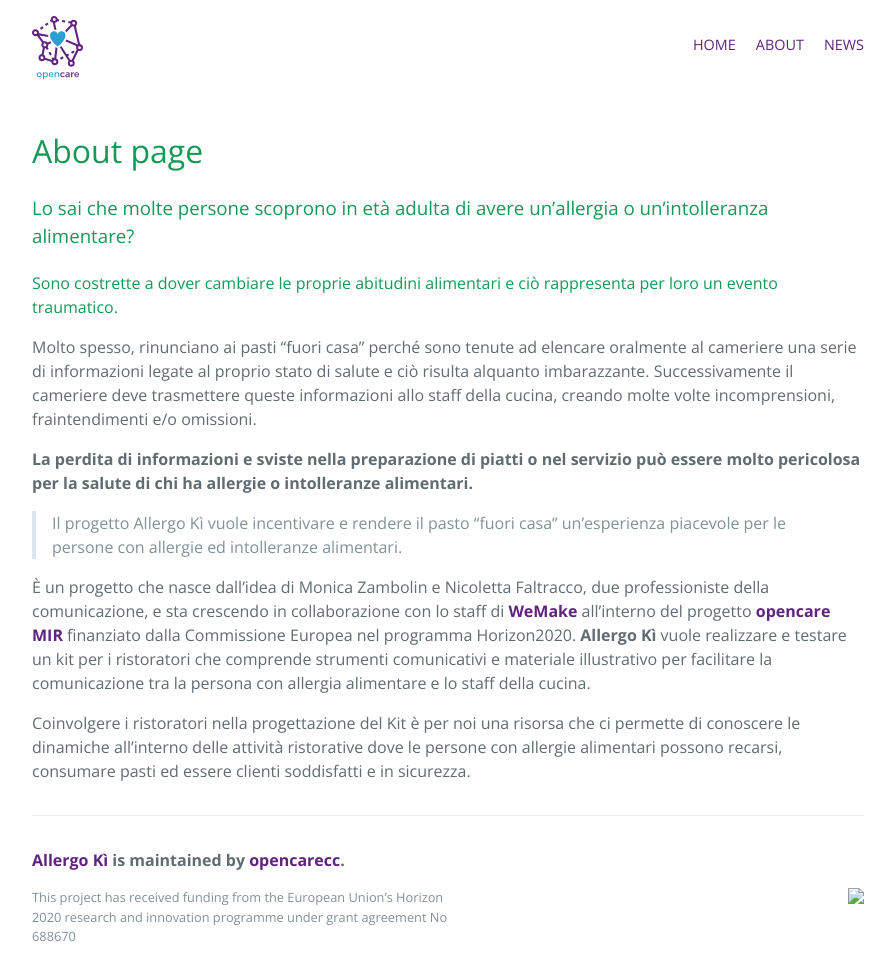
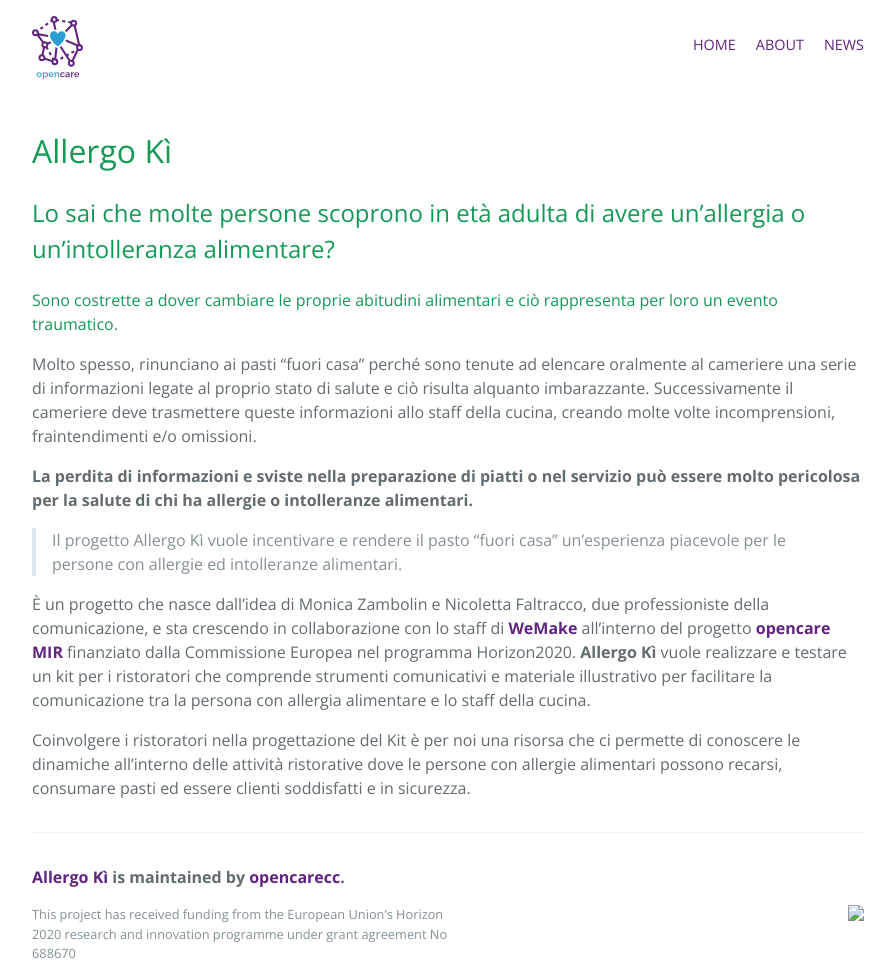
Before and after one commit to opencarecc/allergoki, a Jekyll site: the page built from about/index.md, in a window 1280 px wide. Shown: the whole page, without its empty margins (192-1087 px from the left). Built offline with Jekyll 4.4.1, drawn with Linux system fonts in a browser that asks for light colours.

Commit message:
text changes

```diff
--- a/about/index.md
+++ b/about/index.md
@@ -3,8 +3,8 @@
 title: About Allergo Kì by opencare.cc
 ---
 
-# About page
-### Lo sai che molte persone scoprono in età adulta di avere un’allergia o un’intolleranza alimentare?
+# Allergo Kì
+## Lo sai che molte persone scoprono in età adulta di avere un’allergia o un’intolleranza alimentare?
 #### Sono costrette a dover cambiare le proprie abitudini alimentari e ciò rappresenta per loro un evento traumatico.
 
 Molto spesso, rinunciano ai pasti “fuori casa” perché sono tenute ad elencare oralmente al cameriere una serie di informazioni legate al proprio stato di salute e ciò risulta alquanto imbarazzante. Successivamente il cameriere deve trasmettere queste informazioni allo staff della cucina, creando molte volte incomprensioni, fraintendimenti e/o omissioni.
```
